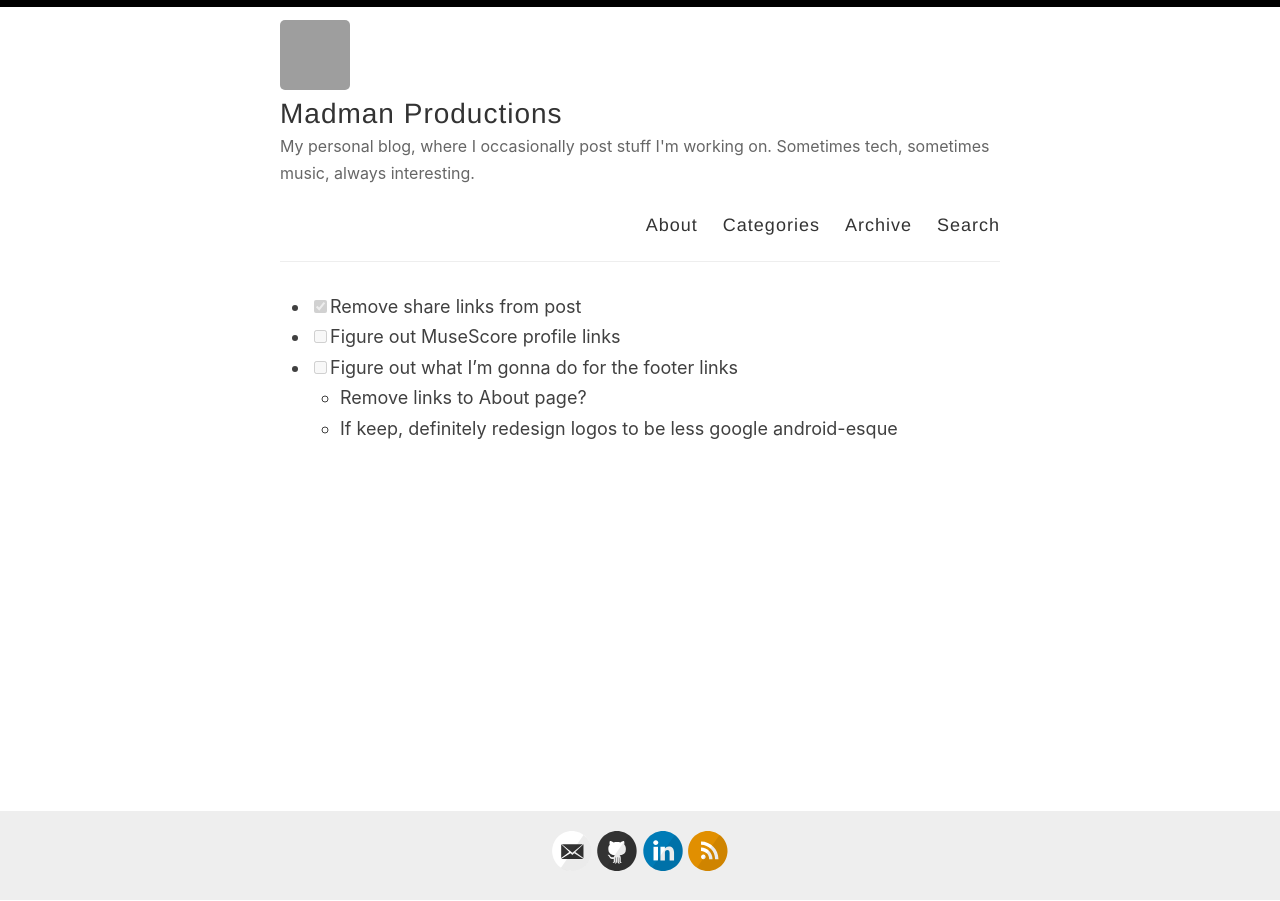
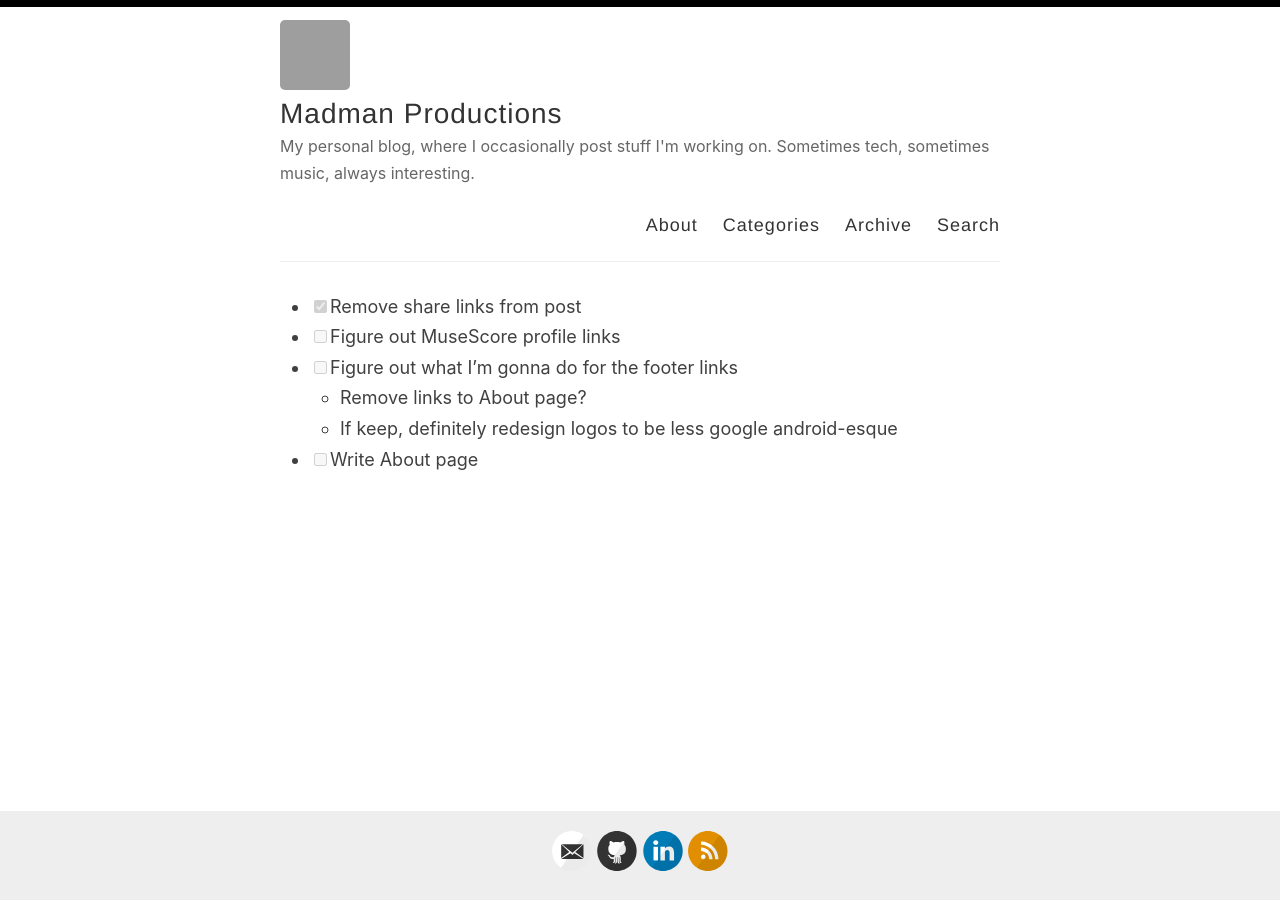
Before and after one commit to jpcranford/jpcranford.github.io, a Jekyll site: the page built from todos.md, in a window 1280 px wide. Built offline with Jekyll 4.4.1, drawn with Linux system fonts in a browser that asks for light colours; our own code applies the rules of GitHub Pages for plain Markdown files; grey boxes are pictures that could not be loaded.

Commit message:
Update todos.md

```diff
--- a/todos.md
+++ b/todos.md
@@ -3,3 +3,4 @@
 - [ ] Figure out what I'm gonna do for the footer links
   - Remove links to About page?
   - If keep, definitely redesign logos to be less google android-esque
+- [ ] Write About page
```
